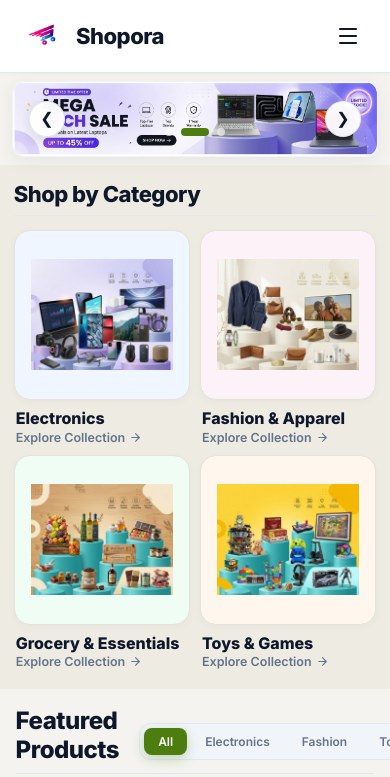
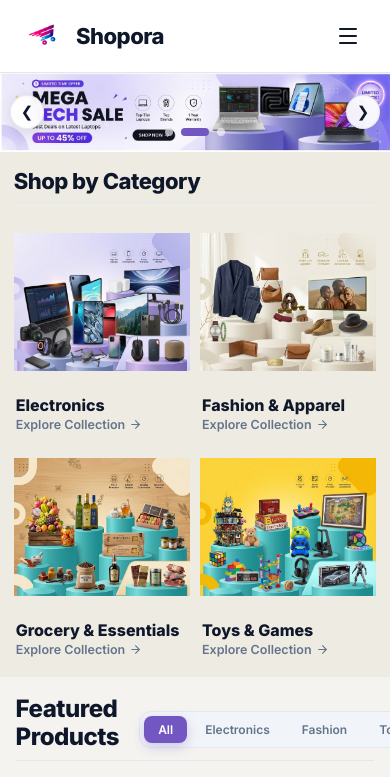
Before and after one commit to developertesting336-lgtm/amandeeptestproject, a React (Vite) app in the folder frontend/: page / in a window 390 px wide. Shown: the top 777 px of the page. Built offline with nearby package versions, Linux system fonts and the light colour scheme; no server answers.

Commit message:
home page till 12-8

```diff
--- a/frontend/src/pages/Home/CategorySection.css
+++ b/frontend/src/pages/Home/CategorySection.css
@@ -28,7 +28,7 @@
 .category-eyebrow {
   display: inline-block;
   margin-bottom: 4px;
-  color: #4d7c0f;
+  color: #7257c2;
   font-size: 11px;
   font-weight: 800;
   letter-spacing: 1.6px;
@@ -68,7 +68,7 @@
   transform: translateY(-5px);
 }
 
-/* BANNER IMAGE CONTAINER WITH CATEGORY BG COLOR */
+/* BANNER IMAGE CONTAINER - TRANSPARENT WITHOUT BORDER OR BG */
 
 .category-img-wrap {
   position: relative;
@@ -78,17 +78,16 @@
   display: flex;
   align-items: center;
   justify-content: center;
-  padding: 16px;
+  padding: 0;
   box-sizing: border-box;
-  border-radius: 16px;
-  border: 1px solid #e5e3db !important;
-  box-shadow: 0 2px 8px rgba(0, 0, 0, 0.03);
-  transition: filter 0.3s ease, border-color 0.3s ease, box-shadow 0.3s ease;
+  background: transparent !important;
+  border: none !important;
+  box-shadow: none !important;
 }
 
 .category-card:hover .category-img-wrap {
-  border-color: #cbd5e1 !important;
-  box-shadow: 0 6px 18px rgba(0, 0, 0, 0.06);
+  border: none !important;
+  box-shadow: none !important;
 }
 
 .category-img {
@@ -129,7 +128,7 @@
 }
 
 .category-card:hover .category-name {
-  color: #4d7c0f;
+  color: #7257c2;
 }
 
 .category-action-link {
@@ -143,7 +142,7 @@
 }
 
 .category-card:hover .category-action-link {
-  color: #4d7c0f;
+  color: #7257c2;
   gap: 6px;
 }
 
--- a/frontend/src/pages/Home/CategorySection.tsx
+++ b/frontend/src/pages/Home/CategorySection.tsx
@@ -22,21 +22,6 @@ const FALLBACK_CATEGORIES: Category[] = [
   { _id: "c3", name: "Grocery & Essentials", slug: "grocery", image: grosaryImg },
   { _id: "c4", name: "Toys & Games", slug: "toys", image: toyImg },
 ];
-
-const CATEGORY_BG_COLORS: Record<string, { bg: string }> = {
-  electronics: {
-    bg: "#eff6ff",
-  },
-  fashion: {
-    bg: "#fdf2f8",
-  },
-  grocery: {
-    bg: "#f0fdf4",
-  },
-  toys: {
-    bg: "#fff7ed",
-  },
-};
 
 const getFallbackImage = (name: string, index: number) => {
   const nameLower = (name || "").toLowerCase();
@@ -116,13 +101,6 @@ const CategorySection = () => {
         <div className="category-grid">
           {categories.map((cat, index) => {
             const img = getCategoryImage(cat, index);
-            const keyName = (cat.name || "").toLowerCase();
-            let themeKey = "electronics";
-            if (keyName.includes("fash") || keyName.includes("cloth")) themeKey = "fashion";
-            else if (keyName.includes("gros") || keyName.includes("food") || keyName.includes("groc")) themeKey = "grocery";
-            else if (keyName.includes("toy") || keyName.includes("game")) themeKey = "toys";
-
-            const colors = CATEGORY_BG_COLORS[themeKey] || CATEGORY_BG_COLORS.electronics;
 
             return (
               <div
@@ -130,11 +108,8 @@ const CategorySection = () => {
                 className="category-card"
                 onClick={() => handleCategoryClick(cat.name)}
               >
-                {/* IMAGE BANNER CONTAINER WITH CATEGORY BG COLOR */}
-                <div
-                  className="category-img-wrap"
-                  style={{ backgroundColor: colors.bg }}
-                >
+                {/* IMAGE BANNER CONTAINER */}
+                <div className="category-img-wrap">
                   <img
                     src={img}
                     alt={cat.name}
--- a/frontend/src/pages/Home/Hero1.css
+++ b/frontend/src/pages/Home/Hero1.css
@@ -1,20 +1,26 @@
+/* =========================================================
+   FULL-BLEED HERO BANNER SLIDER - PERFECT FIT FOR 100% ZOOM
+========================================================= */
+
 .hero {
   width: 100%;
-  padding: 16px 24px;
-  background-color: #f4f3ef;
+  padding: 0;
+  margin: 0;
+  background-color: transparent;
   font-family: 'Inter', system-ui, -apple-system, sans-serif;
   box-sizing: border-box;
 }
 
 .hero-slider {
   width: 100%;
-  max-width: 1350px;
-  margin: auto;
+  max-width: 100%;
+  margin: 0;
+  padding: 0;
   overflow: hidden;
   position: relative;
-  border-radius: 16px;
-  box-shadow: 0 4px 20px rgba(0, 0, 0, 0.06);
-  border: 1px solid #f1f5f9;
+  border-radius: 0;
+  box-shadow: none;
+  border: none;
 }
 
 .hero-track {
@@ -24,12 +30,16 @@
 
 .hero-slide {
   min-width: 100%;
+  width: 100%;
 }
 
 .hero-slide img {
   width: 100%;
+  height: auto;
+  max-height: 380px;
+  object-fit: cover;
   display: block;
-  border-radius: 16px;
+  border-radius: 0;
 }
 
 .hero-btn {
@@ -38,18 +48,19 @@
   transform: translateY(-50%);
   width: 44px;
   height: 44px;
-  border: 1px solid #e2e8f0;
+  border: 1px solid rgba(226, 232, 240, 0.8);
   border-radius: 50%;
-  background: rgba(255, 255, 255, 0.95);
+  background: rgba(255, 255, 255, 0.92);
   color: #0f172a;
   cursor: pointer;
   font-size: 20px;
   transition: all 0.25s ease;
-  box-shadow: 0 4px 14px rgba(0, 0, 0, 0.1);
+  box-shadow: 0 4px 16px rgba(0, 0, 0, 0.12);
   display: flex;
   align-items: center;
   justify-content: center;
-  backdrop-filter: blur(4px);
+  backdrop-filter: blur(6px);
+  z-index: 5;
 }
 
 .hero-btn:hover {
@@ -61,20 +72,21 @@
 }
 
 .prev {
-  left: 16px;
+  left: 20px;
 }
 
 .next {
-  right: 16px;
+  right: 20px;
 }
 
 .hero-dots {
   position: absolute;
-  bottom: 20px;
+  bottom: 16px;
   left: 50%;
   transform: translateX(-50%);
   display: flex;
   gap: 8px;
+  z-index: 5;
 }
 
 .dot {
@@ -90,26 +102,40 @@
 .dot.active {
   width: 28px;
   border-radius: 20px;
-  background: #4d7c0f;
+  background: #7257c2;
 }
 
-@media (max-width: 768px) {
-  .hero {
-    padding: 8px 12px;
+/* Responsive Breakpoints */
+@media (max-width: 992px) {
+  .hero-slide img {
+    max-height: 300px;
   }
 
-  .hero-slider {
-    width: 100%;
-    border-radius: 12px;
+  .prev {
+    left: 14px;
   }
 
+  .next {
+    right: 14px;
+  }
+}
+
+@media (max-width: 600px) {
   .hero-slide img {
-    border-radius: 12px;
+    max-height: 220px;
   }
 
   .hero-btn {
-    width: 36px;
-    height: 36px;
-    font-size: 16px;
+    width: 34px;
+    height: 34px;
+    font-size: 15px;
+  }
+
+  .prev {
+    left: 10px;
+  }
+
+  .next {
+    right: 10px;
   }
 }
--- a/frontend/src/pages/Home/Home.tsx
+++ b/frontend/src/pages/Home/Home.tsx
@@ -1,6 +1,5 @@
 import "./home.css";
 import PromoBar from "./PromoBar";
-import Hero2 from "./hero2";
 import ProductSection from "./product";
 import HomeProductsGrid from "./HomeProductsGrid";
 import OffersTrustSection from "./OffersTrustSection";
@@ -15,11 +14,9 @@ const Home = () => {
       <Hero1 />
       <CategorySection />
       <ProductSection />
-      {/* <FeaturedProducts /> */}
       <VideoSection />
       <PromoBar />
       <HomeProductsGrid />
-      {/* <Hero2 /> */}
       <OffersTrustSection />
       <Footer />
     </main>
--- a/frontend/src/pages/Home/HomeProductsGrid.css
+++ b/frontend/src/pages/Home/HomeProductsGrid.css
@@ -30,7 +30,7 @@
 .home-products-eyebrow {
   display: inline-block;
   margin-bottom: 4px;
-  color: #4d7c0f;
+  color: #7257c2;
   font-size: 11px;
   font-weight: 800;
   letter-spacing: 1.6px;
@@ -194,8 +194,8 @@
 }
 
 .home-product-cat {
-  color: #4d7c0f;
-  background-color: #ecf3e6;
+  color: #7257c2;
+  background-color: #f3f0fa;
   padding: 2px 6px;
   border-radius: 5px;
   font-size: 10px;
@@ -220,7 +220,7 @@
 }
 
 .home-product-card:hover .home-product-name {
-  color: #4d7c0f;
+  color: #7257c2;
 }
 
 .home-product-price-row {
--- a/frontend/src/pages/Home/OffersTrustSection.css
+++ b/frontend/src/pages/Home/OffersTrustSection.css
@@ -20,7 +20,7 @@
 
 .offers-trust-eyebrow {
   display: inline-block;
-  color: #4d7c0f;
+  color: #7257c2;
   font-size: 11px;
   font-weight: 700;
   letter-spacing: 1.8px;
@@ -68,7 +68,7 @@
 .offer-tag {
   font-size: 11px;
   font-weight: 700;
-  color: #4d7c0f;
+  color: #7257c2;
   letter-spacing: 0.8px;
   text-transform: uppercase;
 }
@@ -108,11 +108,11 @@
   width: 46px;
   height: 46px;
   border-radius: 10px;
-  background-color: #ecf3e6;
-  border: 1px solid #d1e5c0;
-  color: #4d7c0f;
+  background-color: #f3f0fa;
+  border: 1px solid #e2d9f7;
+  color: #7257c2;
   flex-shrink: 0;
-  box-shadow: 0 2px 8px rgba(77, 124, 15, 0.1);
+  box-shadow: 0 2px 8px rgba(114, 87, 194, 0.1);
 }
 
 .trust-label {
--- a/frontend/src/pages/Home/ProductSection.css
+++ b/frontend/src/pages/Home/ProductSection.css
@@ -45,7 +45,7 @@
   display: inline-flex;
   align-items: center;
   margin-bottom: 2px;
-  color: #4d7c0f;
+  color: #7257c2;
   font-size: 11px;
   font-weight: 800;
   letter-spacing: 1.6px;
@@ -96,9 +96,9 @@
 }
 
 .product-tab-btn.active {
-  background: #4d7c0f;
+  background: #7257c2;
   color: #ffffff;
-  box-shadow: 0 4px 12px rgba(77, 124, 15, 0.28);
+  box-shadow: 0 4px 12px rgba(114, 87, 194, 0.28);
 }
 
 .product-section-viewall {
@@ -284,8 +284,8 @@
 
 .product-category {
   margin: 0;
-  color: #4d7c0f;
-  background-color: #ecf3e6;
+  color: #7257c2;
+  background-color: #f3f0fa;
   padding: 2px 6px;
   border-radius: 5px;
   font-size: 10px;
@@ -312,7 +312,7 @@
 }
 
 .product-card:hover .product-name {
-  color: #4d7c0f;
+  color: #7257c2;
 }
 
 /* PRICING ROW - HIGHLY VISIBLE & BOLD */
@@ -375,11 +375,11 @@
 }
 
 .product-slider-arrow:hover {
-  background-color: #4d7c0f;
-  border-color: #4d7c0f;
+  background-color: #7257c2;
+  border-color: #7257c2;
   color: #ffffff;
   transform: translateY(-50%) scale(1.08);
-  box-shadow: 0 6px 18px rgba(77, 124, 15, 0.35);
+  box-shadow: 0 6px 18px rgba(114, 87, 194, 0.35);
 }
 
 .product-slider-prev {
@@ -416,8 +416,8 @@
 .product-slider-dot.active {
   width: 24px;
   border-radius: 12px;
-  background-color: #4d7c0f;
-  box-shadow: 0 2px 6px rgba(77, 124, 15, 0.3);
+  background-color: #7257c2;
+  box-shadow: 0 2px 6px rgba(114, 87, 194, 0.3);
 }
 
 /* Responsive */
--- a/frontend/src/pages/Home/VideoSection.css
+++ b/frontend/src/pages/Home/VideoSection.css
@@ -33,7 +33,7 @@
 
 .video-tag {
   display: inline-block;
-  background: #4d7c0f;
+  background: #7257c2;
   color: #ffffff;
   padding: 4px 12px;
   border-radius: 20px;
@@ -42,7 +42,7 @@
   letter-spacing: 1.2px;
   margin-bottom: 12px;
   text-transform: uppercase;
-  box-shadow: 0 2px 8px rgba(77, 124, 15, 0.25);
+  box-shadow: 0 2px 8px rgba(114, 87, 194, 0.25);
 }
 
 .video-content h2 {
@@ -76,9 +76,9 @@
 }
 
 .video-content button:hover {
-  background: #4d7c0f;
+  background: #7257c2;
   transform: translateY(-1px);
-  box-shadow: 0 4px 14px rgba(77, 124, 15, 0.25);
+  box-shadow: 0 4px 14px rgba(114, 87, 194, 0.25);
 }
 
 .video-card {
--- a/frontend/src/pages/Home/home.css
+++ b/frontend/src/pages/Home/home.css
@@ -43,7 +43,7 @@
   letter-spacing: 1.8px;
   text-transform: uppercase;
 
-  color: #4d7c0f;
+  color: #7257c2;
 }
 
 .section-heading h2 {
```
